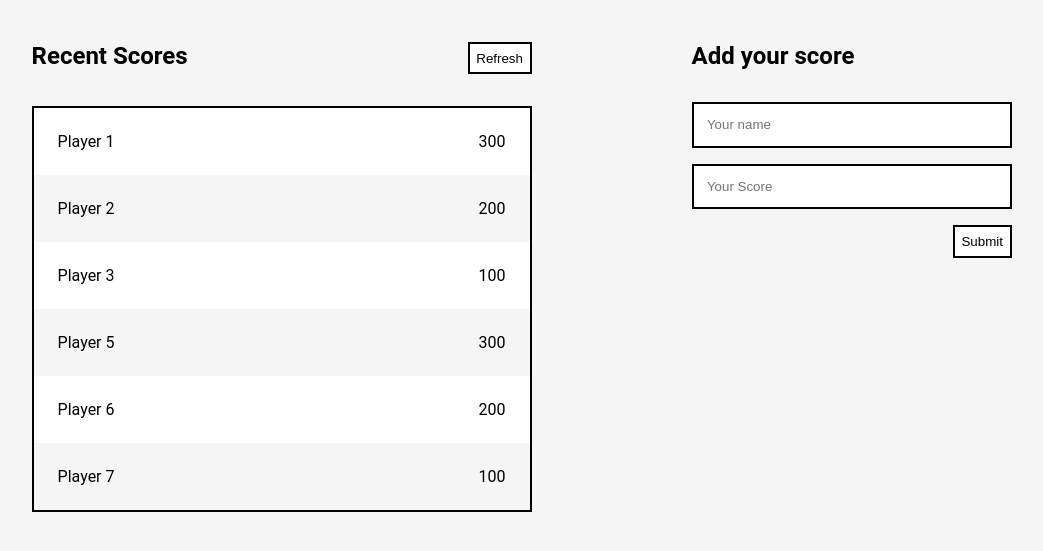
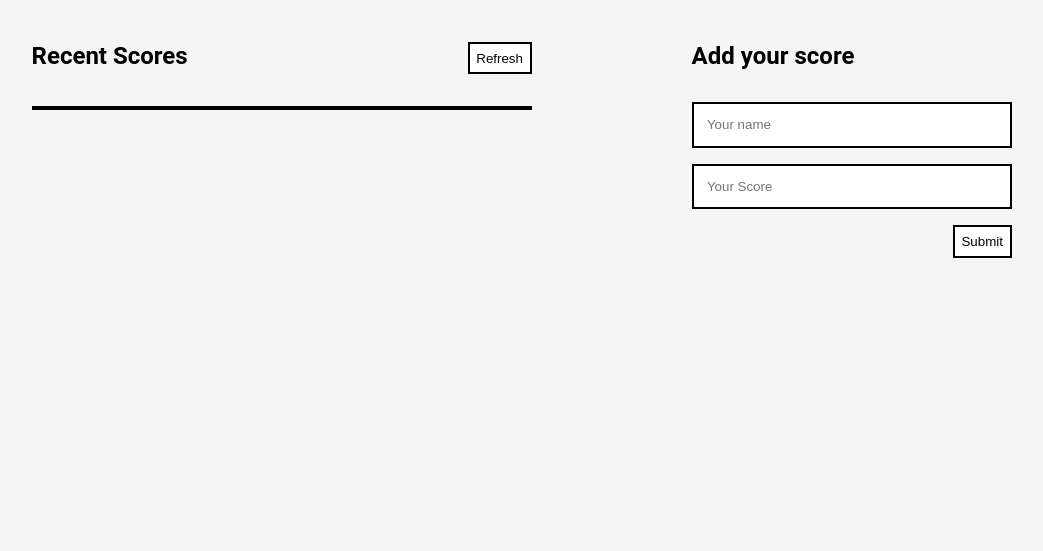
Before and after one commit to DevaWinner/Leader-board, a website built with webpack: page src/index.html in a window 1280 px wide. Shown: the part 161-712 px from the top of the page, without its empty margins (122-1165 px from the left). Built offline with nearby package versions, Linux system fonts and the light colour scheme.

Commit message:
Restructure html to dynamically create score

```diff
--- a/src/index.html
+++ b/src/index.html
@@ -23,30 +23,7 @@
 
       <div>
         <ul id="scores">
-          <li>
-            <span>Player 1</span>
-            <span>300</span>
-          </li>
-          <li>
-            <span>Player 2</span>
-            <span>200</span>
-          </li>
-          <li>
-            <span>Player 3</span>
-            <span>100</span>
-          </li>
-          <li>
-            <span>Player 5</span>
-            <span>300</span>
-          </li>
-          <li>
-            <span>Player 6</span>
-            <span>200</span>
-          </li>
-          <li>
-            <span>Player 7</span>
-            <span>100</span>
-          </li>
+
         </ul>
       </div>
     </section>
```
